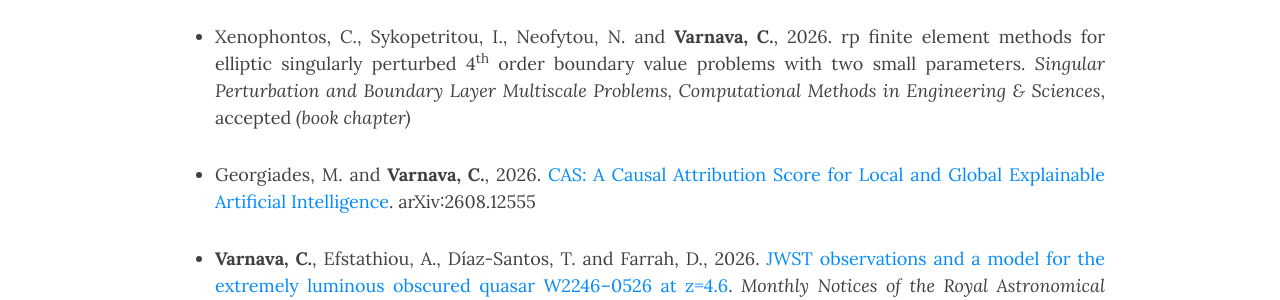
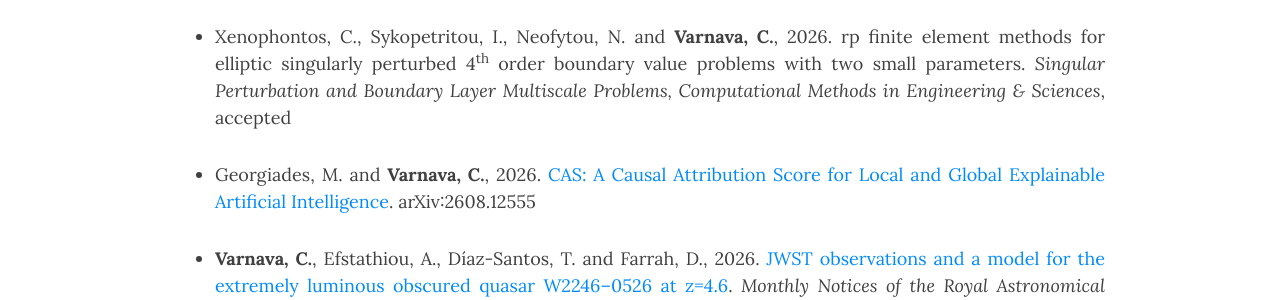
Before and after one commit to ch-var/ch-var.github.io, a Jekyll site: the page built from publications.html, in a window 1280 px wide and 900 px high. Shown: the part 253-553 px from the top of the window. Built offline with Jekyll 4.4.1, drawn with Linux system fonts in a browser that asks for light colours; formulas are drawn with MathJax 3.

Commit message:
Update publications.html

```diff
--- a/publications.html
+++ b/publications.html
@@ -23,7 +23,7 @@ mathjax: true
 
 <p></p>
 <ul>
-<li class="responsive-margin">Xenophontos, C., Sykopetritou, I., Neofytou, N. and <b>Varnava, C.</b>, 2026. rp finite element methods for elliptic singularly perturbed 4<sup>th</sup> order boundary value problems with two small parameters. <i>Singular Perturbation and Boundary Layer Multiscale Problems, Computational Methods in Engineering & Sciences</i>, accepted <i>(book chapter)</i></li>
+<li class="responsive-margin">Xenophontos, C., Sykopetritou, I., Neofytou, N. and <b>Varnava, C.</b>, 2026. rp finite element methods for elliptic singularly perturbed 4<sup>th</sup> order boundary value problems with two small parameters. <i>Singular Perturbation and Boundary Layer Multiscale Problems, Computational Methods in Engineering & Sciences</i>, accepted</li>
 <p></p>
 <li class="responsive-margin">Georgiades, M. and <b>Varnava, C.</b>, 2026. <a href="https://arxiv.org/abs/2608.12555">CAS: A Causal Attribution Score for Local and Global Explainable Artificial Intelligence</a>. arXiv:2608.12555</li>
 <p></p>
```
